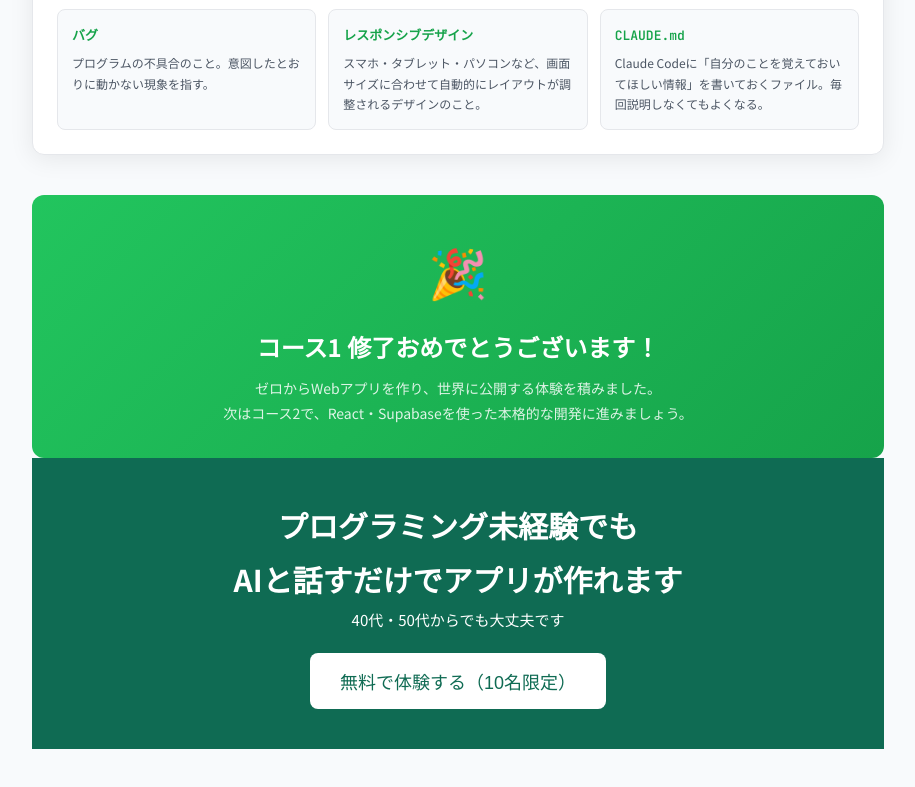
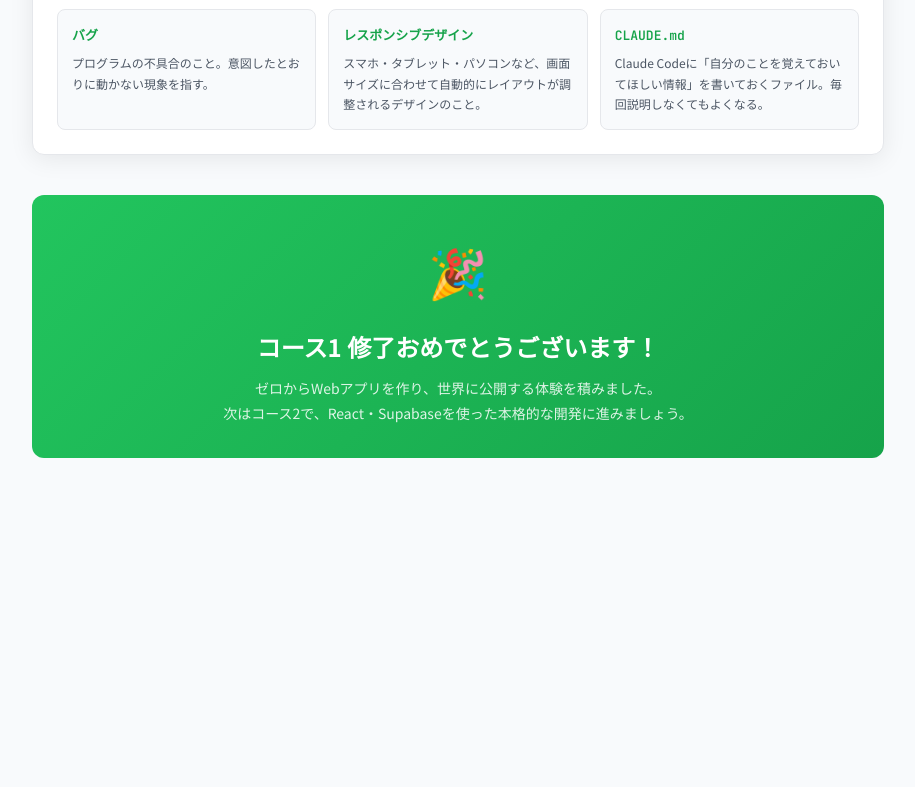
Before and after one commit to miyama31/app-nyuumon, a plain HTML site: page index.html in a window 1280 px wide. Shown: the part 1640-2427 px from the top of the page, without its empty margins (182-1097 px from the left). After the commit the page ends 2178 px from the top, so only its background shows below. Drawn offline with Linux system fonts and the light colour scheme.

Commit message:
Update index.html

```diff
--- a/index.html
+++ b/index.html
@@ -1185,19 +1185,6 @@
     <p>ゼロからWebアプリを作り、世界に公開する体験を積みました。<br>次はコース2で、React・Supabaseを使った本格的な開発に進みましょう。</p>
   </div>
 
-  <div style="text-align:center; padding:40px; background:#0f6b53; color:white;">
-  <h1>プログラミング未経験でも<br>AIと話すだけでアプリが作れます</h1>
-  <p>40代・50代からでも大丈夫です</p>
-
-  <div style="margin-top:20px;">
-    <a href="https://docs.google.com/forms/d/14BexYSQ2UacvPOuZ9xL4DtXzk5h4tAdT6ooWbg2dD2g/viewform" target="_blank">
-      <button style="padding:15px 30px; font-size:18px; background:#fff; color:#0f6b53; border:none; border-radius:8px;">
-        無料で体験する（10名限定）
-      </button>
-    </a>
-  </div>
-</div>
-
 </main>
 
 <script>
```
